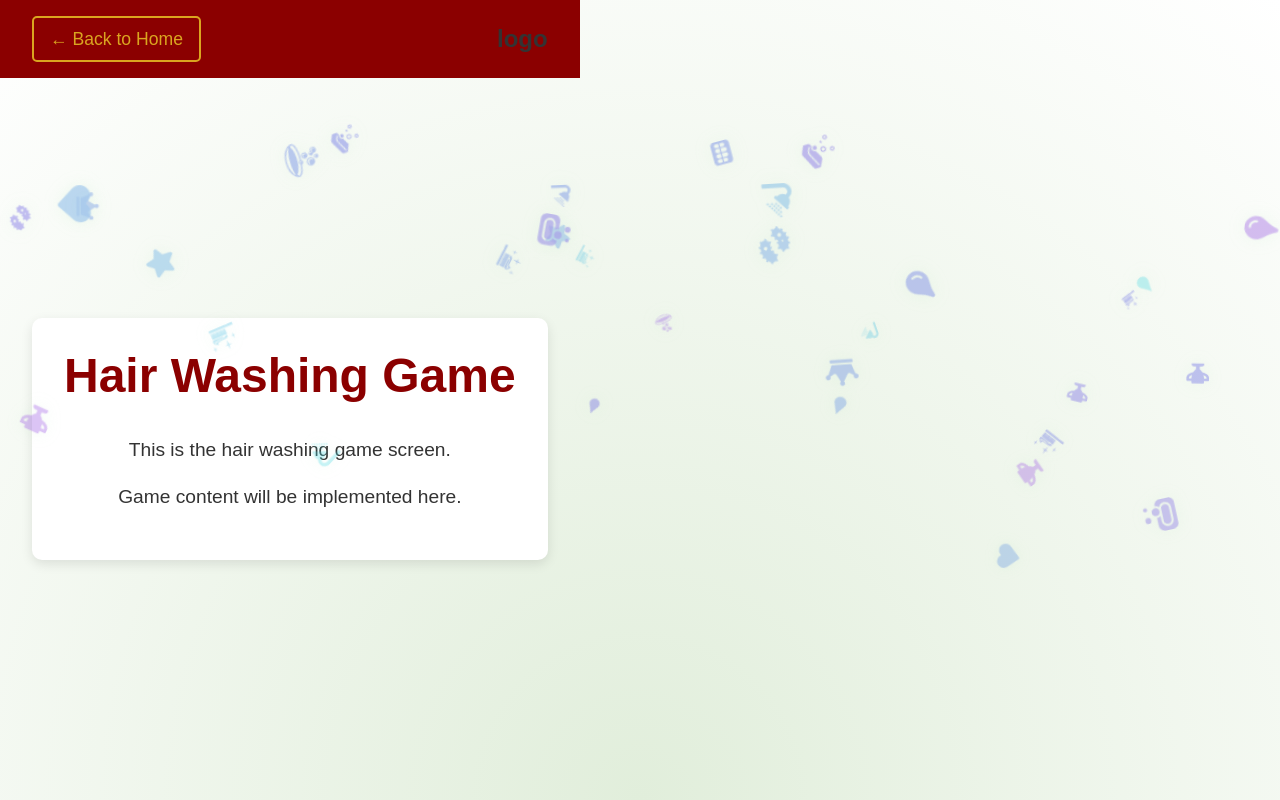
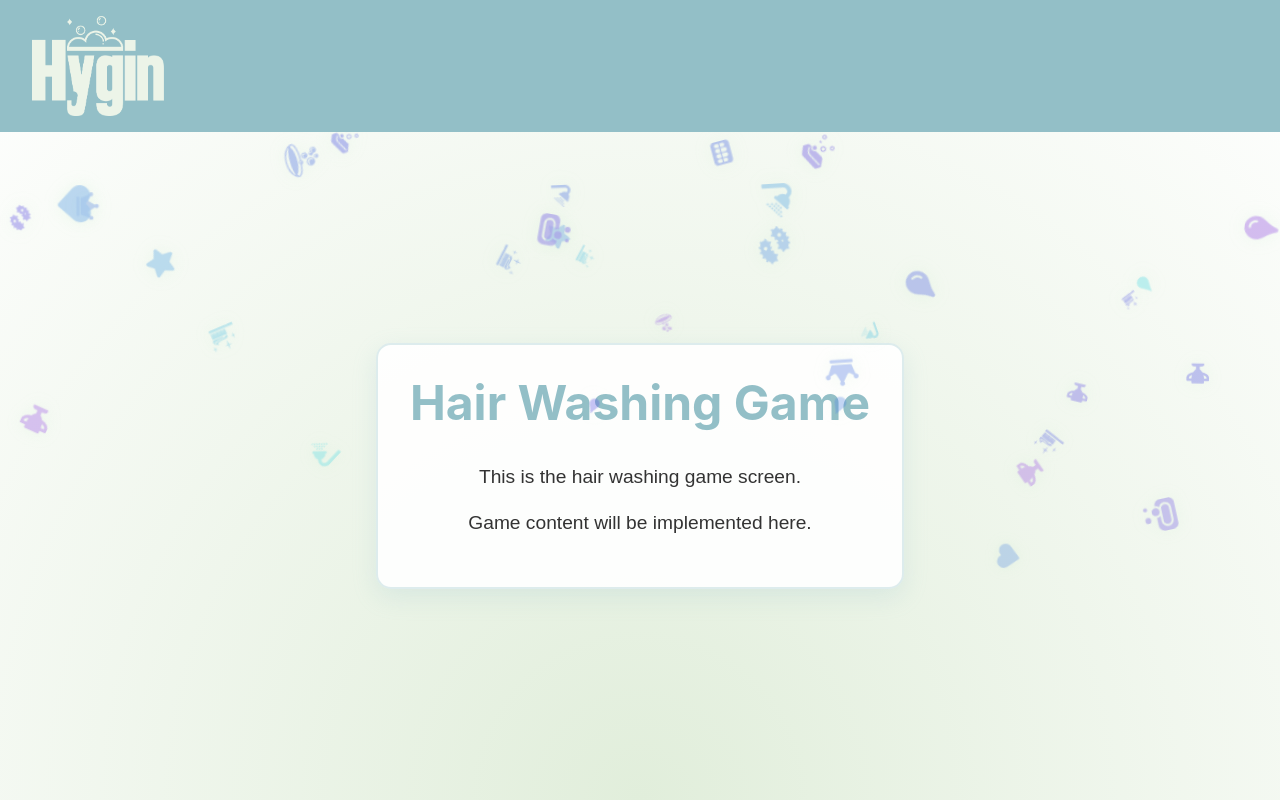
Before and after one commit to jermochi/Hygin, a React (Vite) app: page /hairwashing in a window 1280 px wide. Built offline with nearby package versions, Linux system fonts and the light colour scheme.

Commit message:
followed design for game page

```diff
--- a/src/App.css
+++ b/src/App.css
@@ -11,6 +11,12 @@ body {
   background-color: #f5f5f5;
 }
 
+.app {
+  min-height: 100vh;
+  display: flex;
+  flex-direction: column;
+}
+
 .content {
   position: relative;
   z-index: 1;
--- a/src/components/GamePage.css
+++ b/src/components/GamePage.css
@@ -1,31 +1,34 @@
 .game-page {
   min-height: 100vh;
+  height: 100%;
   display: flex;
   flex-direction: column;
+  background: radial-gradient(circle at bottom, #e1eedb 0%, #ffffff 100%);
 }
 
 .game-header {
   padding: 1rem 2rem;
-  background-color: #8B0000;
-  color: #DAA520;
+  background-color: #93BFC7;
+  color: #ffffff;
   display: flex;
-  justify-content: space-between;
   align-items: center;
+  z-index: 2;
 }
 
-.back-button {
-  color: #DAA520;
+.logo-link {
   text-decoration: none;
-  font-size: 1.1rem;
-  padding: 0.5rem 1rem;
-  border: 2px solid #DAA520;
-  border-radius: 5px;
+  display: flex;
+  align-items: center;
   transition: all 0.3s ease;
 }
 
-.back-button:hover {
-  background-color: #DAA520;
-  color: #8B0000;
+.logo-link:hover {
+  transform: scale(1.05);
+}
+
+.logo-image {
+  height: 100px;
+  width: auto;
 }
 
 .game-content {
@@ -40,15 +43,18 @@
   text-align: center;
   max-width: 600px;
   padding: 2rem;
-  background-color: white;
-  border-radius: 10px;
-  box-shadow: 0 4px 12px rgba(0, 0, 0, 0.1);
+  background-color: rgba(255, 255, 255, 0.9);
+  border-radius: 15px;
+  box-shadow: 0 8px 24px rgba(147, 191, 199, 0.2);
+  border: 2px solid rgba(147, 191, 199, 0.3);
 }
 
 .game-title {
   font-size: 3rem;
-  color: #8B0000;
+  color: #93BFC7;
   margin-bottom: 2rem;
+  font-family: 'Inter', 'Segoe UI', 'Roboto', 'Helvetica Neue', Arial, sans-serif;
+  font-weight: bold;
 }
 
 .game-placeholder {
@@ -60,3 +66,23 @@
 .game-placeholder p {
   margin-bottom: 1rem;
 }
+
+/* Responsive adjustments */
+@media (max-width: 600px) {
+  .game-header {
+    padding: 1rem;
+  }
+
+  .logo-image {
+    height: 80px;
+  }
+
+  .game-container {
+    margin: 1rem;
+    padding: 1.5rem;
+  }
+
+  .game-title {
+    font-size: 2.5rem;
+  }
+}
--- a/src/components/GamePage.jsx
+++ b/src/components/GamePage.jsx
@@ -1,12 +1,14 @@
 import { Link } from 'react-router-dom'
 import './GamePage.css'
+import logo from '../assets/logo.png'
 
 const GamePage = ({ gameType }) => {
   return (
     <div className="game-page">
       <header className="game-header">
-        <Link to="/" className="back-button">← Back to Home</Link>
-        <div className="logo">logo</div>
+        <Link to="/" className="logo-link">
+          <img src={logo} alt="Hygin Logo" className="logo-image" />
+        </Link>
       </header>
 
       <main className="game-content">
--- a/src/index.css
+++ b/src/index.css
@@ -24,8 +24,6 @@ a:hover {
 
 body {
   margin: 0;
-  display: flex;
-  place-items: center;
   min-width: 320px;
   min-height: 100vh;
   /* Page background image (uses Vite dev server static path) */
```
Also changed, not shown: src/components/LandingPage.jsx (line endings or trailing spaces).
